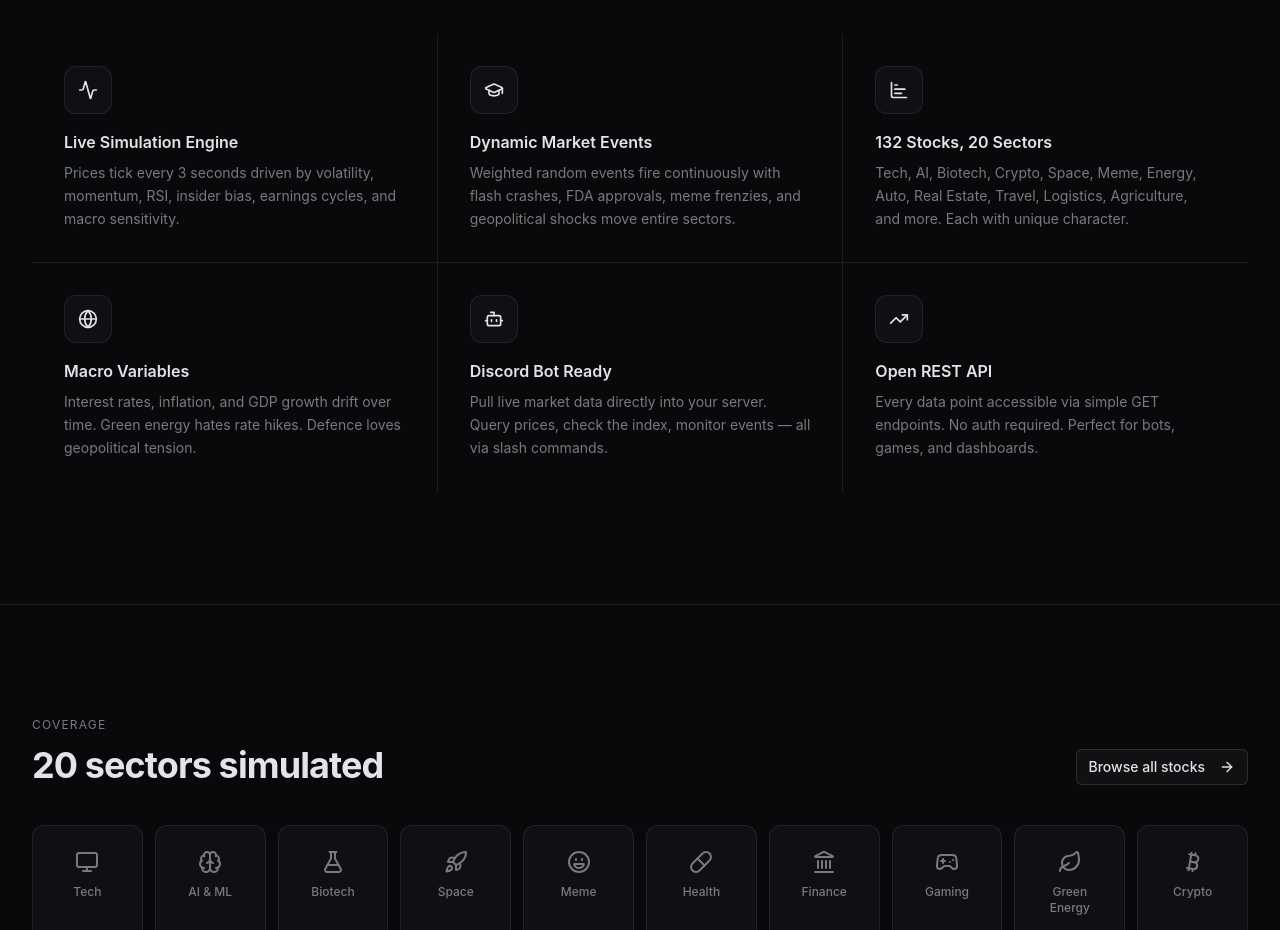
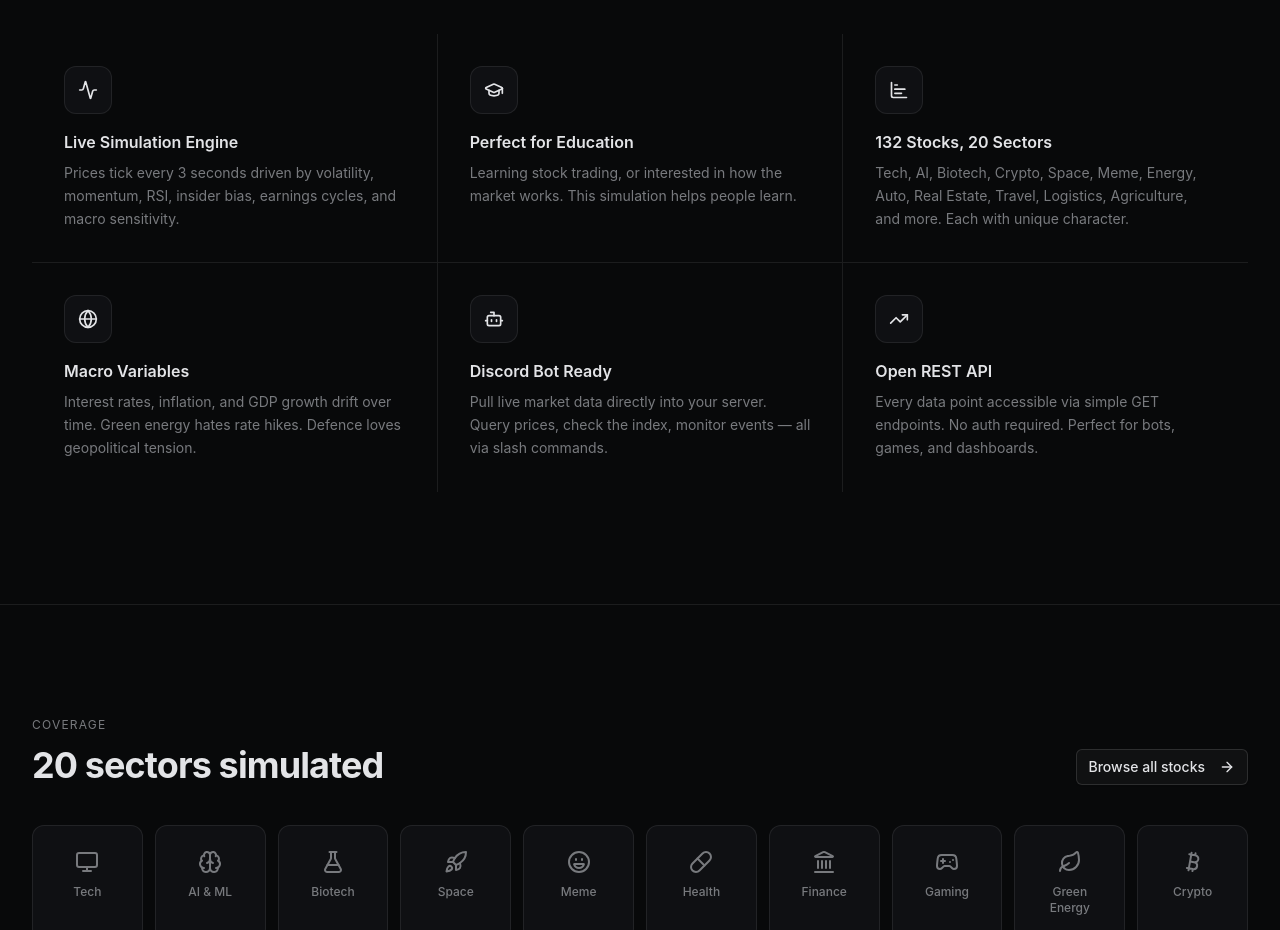
Before and after one commit to ChristianRelf/polymart, a React (Vite) app: page / in a window 1280 px wide. Shown: the part 1380-2310 px from the top of the page. Built offline with nearby package versions, Linux system fonts and the light colour scheme; no server answers.

Commit message:
Updated HomePage.tsx

```diff
--- a/src/pages/HomePage.tsx
+++ b/src/pages/HomePage.tsx
@@ -19,8 +19,8 @@ const FEATURES = [
   },
   {
     icon: GraduationCap,
-    title: "Dynamic Market Events",
-    desc: "Weighted random events fire continuously with flash crashes, FDA approvals, meme frenzies, and geopolitical shocks move entire sectors.",
+    title: "Perfect for Education",
+    desc: "Learning stock trading, or interested in how the market works. This simulation helps people learn.",
   },
   {
     icon: BarChart2,
```
